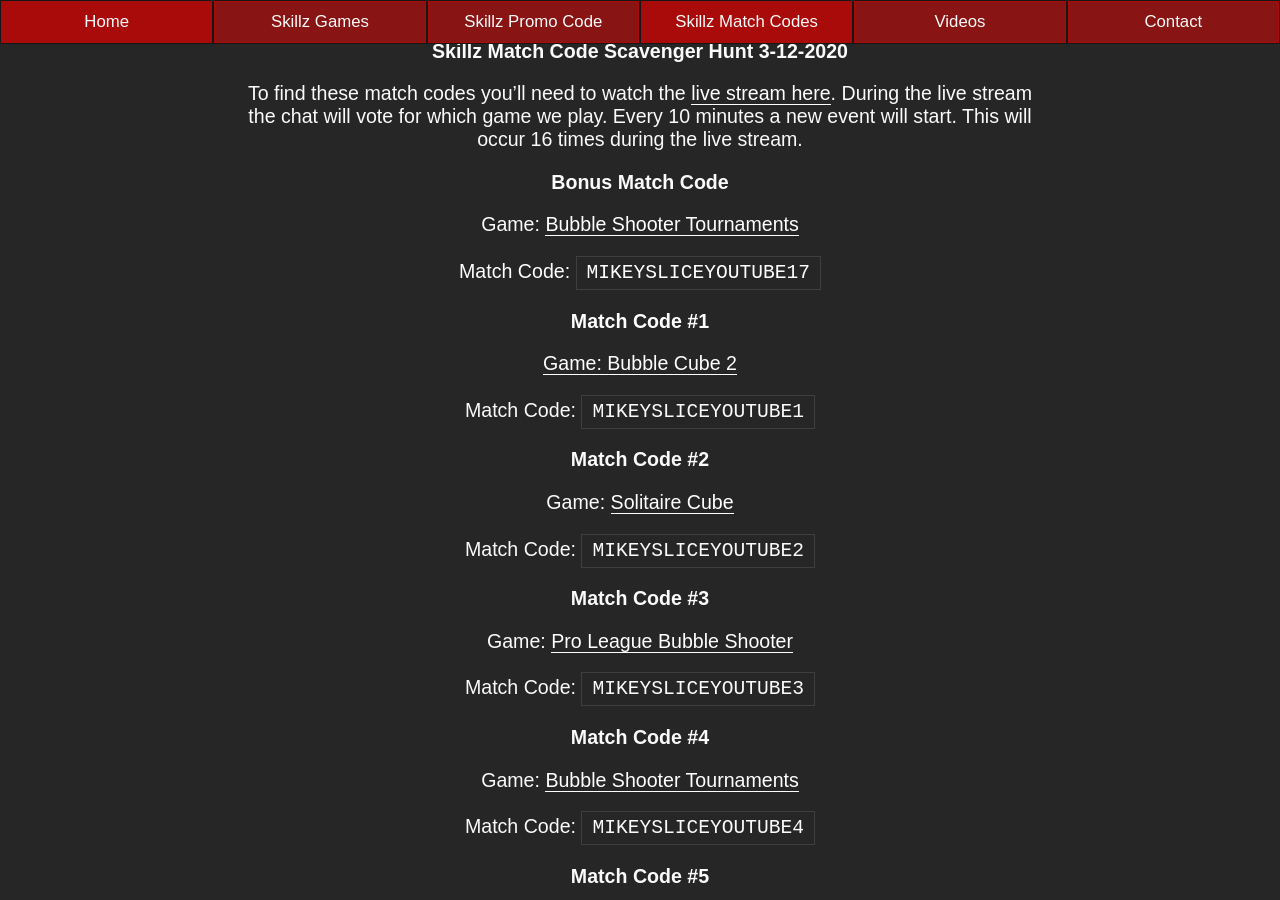
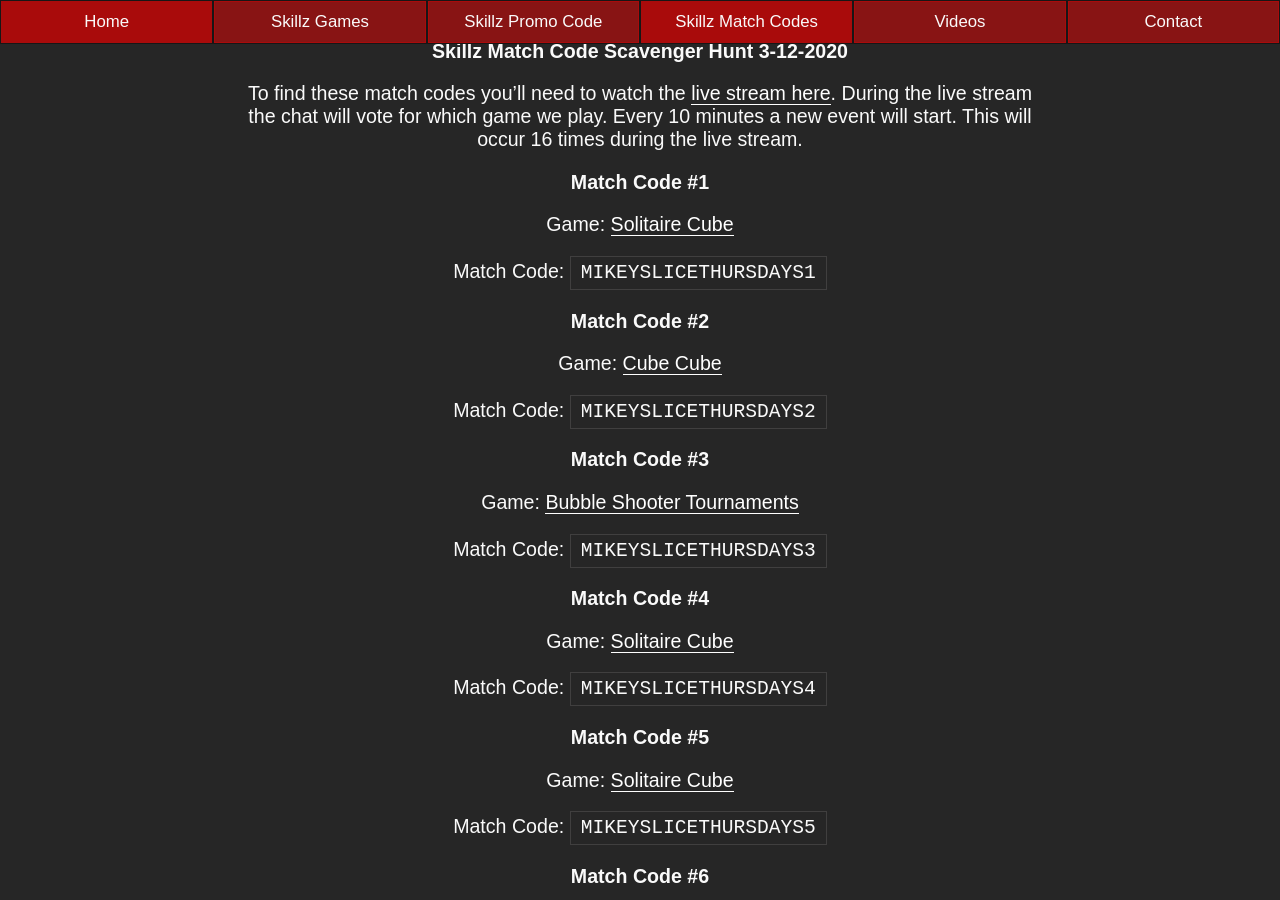
Before and after one commit to mikeyslice/esports-medium, a Jekyll site: the page built from skillz-match-codes.md, in a window 1280 px wide and 900 px high, scrolled down 1886 px. Built offline with Jekyll 4.4.1, drawn with Linux system fonts in a browser that asks for light colours; some of the changed text lies outside the part shown.

Commit message:
Update Skillz Match Codes “skillz-match-codes”

```diff
--- a/_includes/pages/skillz-match-codes.html
+++ b/_includes/pages/skillz-match-codes.html
@@ -8,132 +8,93 @@
 <br><br>
 <h2>Skillz Match Codes LIVE on YouTube</h2>
 <p>
-Happening Thursday’s from 12 pm to 3 pm EST. These <a href="https://youtu.be/KrPdn9yfIZE">Skillz live events</a> have bigger prize pools! You vote for which Skillz game we play! Find, and download, a <a href="/skillz-games/">Skillz game</a>.
+Happening Thursday’s from 12 pm to 3 pm EST. These <a href="https://youtu.be/-2B7U58Fjxk">Skillz live events</a> have bigger prize pools! You vote for which Skillz game we play! Find, and download, a <a href="/skillz-games/">Skillz game</a>.
 </p>
-{% include youtube.html id="KrPdn9yfIZE" %}
+{% include youtube.html id="-2B7U58Fjxk" %}
 <br><br>
 <h2>Vote for the Next Game we Play</h2>
 <p>
-Use the <a href="https://youtu.be/KrPdn9yfIZE">live YouTube chat</a> to vote for which Skillz game we play next!
+Use the <a href="https://youtu.be/-2B7U58Fjxk">live YouTube chat</a> to vote for which Skillz game we play next!
 </p>
 <br><br>
 <h3>
-Each Event will Include 5 FREE Entries into a $4 Prize Pool
+Each Event will Include 5 FREE Entries into a $6.50 Prize Pool
 </h3>
 <ul>
 <li><p>1st Place: $2</p>
 </li>
 <li>
-<p>2nd thru 9th Place: $.25</p>
+<p>2nd thru 15th Place: $.25</p>
 </li>
 </ul>
 <h3>
 Skillz Match Code Scavenger Hunt 3-12-2020
 </h3>
 <p>
-To find these match codes you’ll need to watch the <a href="https://youtu.be/KrPdn9yfIZE">live stream here</a>. During the live stream the chat will vote for which game we play. Every 10 minutes a new event will start. This will occur 16 times during the live stream.
+To find these match codes you’ll need to watch the <a href="https://youtu.be/-2B7U58Fjxk">live stream here</a>. During the live stream the chat will vote for which game we play. Every 10 minutes a new event will start. This will occur 16 times during the live stream.
 </p>
-<h3>Bonus Match Code</h3>
-
-<p>Game: <a href="/skillz-games/">Bubble Shooter Tournaments<a/></p>
-
-<p>Match Code: <code>MIKEYSLICEYOUTUBE17</code></p>
 
 <h3>Match Code #1</h3>
 
-<p>Game: <a href="/skillz-games/">Bubble Cube 2</a></p>
+<p>Game: <a href="/skillz-games/">Solitaire Cube</a></p>
 
-<p>Match Code: <code>MIKEYSLICEYOUTUBE1</code><p>
+<p>Match Code: <code>MIKEYSLICETHURSDAYS1</code><p>
 
 <h3>Match Code #2</h3>
 
-<p>Game: <a href="/skillz-games/">Solitaire Cube</a><p>
+<p>Game: <a href="/skillz-games/">Cube Cube</a><p>
 
-<p>Match Code: <code>MIKEYSLICEYOUTUBE2</code><p>
+<p>Match Code: <code>MIKEYSLICETHURSDAYS2</code><p>
 
 <h3>Match Code #3</h3>
 
-<p>Game: <a href="/skillz-games/">Pro League Bubble Shooter</a><p>
+<p>Game: <a href="/skillz-games/">Bubble Shooter Tournaments</a><p>
 
-<p>Match Code: <code>MIKEYSLICEYOUTUBE3</code><p>
+<p>Match Code: <code>MIKEYSLICETHURSDAYS3</code><p>
 
 <h3>Match Code #4</h3>
 
-<p>Game: <a href="/skillz-games/">Bubble Shooter Tournaments</a><p>
+<p>Game: <a href="/skillz-games/">Solitaire Cube</a><p>
 
-<p>Match Code: <code>MIKEYSLICEYOUTUBE4</code><p>
+<p>Match Code: <code>MIKEYSLICETHURSDAYS4</code><p>
 
 <h3>Match Code #5</h3>
 
-<p>Game: <a href="/skillz-games/">Blackout Blitz</a><p>
+<p>Game: <a href="/skillz-games/">Solitaire Cube</a><p>
 
-<p>Match Code: <code>MIKEYSLICEYOUTUBE5</code><p>
+<p>Match Code: <code>MIKEYSLICETHURSDAYS5</code><p>
 
 <h3>Match Code #6</h3>
 
-<p>Game: <a href="/skillz-games/">21 Blitz</a><p>
+<p>Game: <a href="/skillz-games/">Solitaire Cube</a><p>
 
-<p>Match Code: <code>MIKEYSLICEYOUTUBE6</code><p>
+<p>Match Code: <code>MIKEYSLICETHURSDAYS6</code><p>
 
 <h3>Match Code #7</h3>
 
-<p>Game: <a href="/skillz-games/">Bubble Cube 2</a><p>
+<p>Game: <a href="/skillz-games/">Cube Cube</a><p>
 
-<p>Match Code: <code>MIKEYSLICEYOUTUBE7</code><p>
+<p>Match Code: <code>MIKEYSLICETHURSDAYS7</code><p>
 
 <h3>Match Code #8</h3>
 
-<p>Game: <a href="/skillz-games/">Mahjong</a><p>
+<p>Game: <a href="/skillz-games/">Bubble Shooter Tournaments</a><p>
 
-<p>Match Code: <code>MIKEYSLICEYOUTUBE8</code><p>
+<p>Match Code: <code>MIKEYSLICETHURSDAYS8</code><p>
 
 <h3>Match Code #9</h3>
 
-<p>Game: <a href="/skillz-games/">Solitaire Cube</a><p>
+<p>Game: <a href="/skillz-games/">Cube Cube</a><p>
 
-<p>Match Code: <code>MIKEYSLICEYOUTUBE9</code><p>
+<p>Match Code: <code>MIKEYSLICETHURSDAYS9</code><p>
 
 <h3>Match Code #10</h3>
 
-<p>Game: <a href="/skillz-games/">Question Cube</a><p>
+<p>Game: <a href="/skillz-games/">Bubble Shooter Tournaments</a><p>
 
-<p>Match Code: <code>MIKEYSLICEYOUTUBE10</code><p>
+<p>Match Code: <code>MIKEYSLICETHURSDAYS10</code><p>
 
-<h3>Match Code #11</h3>
-
-<p>Game: <a href="/skillz-games/">Pyramid Solitaire Cube</a><p>
-
-<p>Match Code: <code>MIKEYSLICEYOUTUBE11</code><p>
-
-<h3>Match Code #12</h3>
-
-<p>Game: <a href="/skillz-games/">Bubble Shooter Arena</a><p>
-
-<p>Match Code: <code>MIKEYSLICEYOUTUBE12</code><p>
-
-<h3>Match Code #13</h3>
-
-<p>Game: <a href="/skillz-games/">Big Run Solitaire</a><p>
-
-<p>Match Code: <code>MIKEYSLICEYOUTUBE13</code><p>
-
-<h3>Match Code #14</h3>
-
-<p>Game: <a href="/skillz-games/">Solitaire Cube</a><p>
-
-<p>Match Code: <code>MIKEYSLICEYOUTUBE14</code><p>
-
-<h3>Match Code #15</h3>
-
-<p>Game: <a href="/skillz-games/">Bubble Cube 2</a><p>
-
-<p>Match Code: <code>MIKEYSLICEYOUTUBE15</code><p>
-
-<h3>Match Code #16</h3>
-
-<p>Game: <a href="/skillz-games/">Cube Cube</a><p>
-
-<p>Match Code: <code>MIKEYSLICEYOUTUBE16</code><p>
+<p>
 <br><hr><br>
 <h3>CAN’T SEEM TO GET THE MATCH CODE TO WORK?
 </h3>
```
